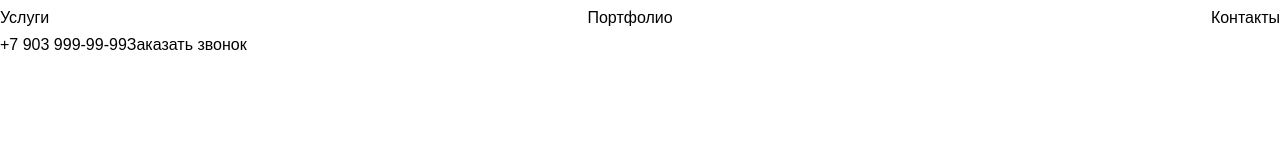
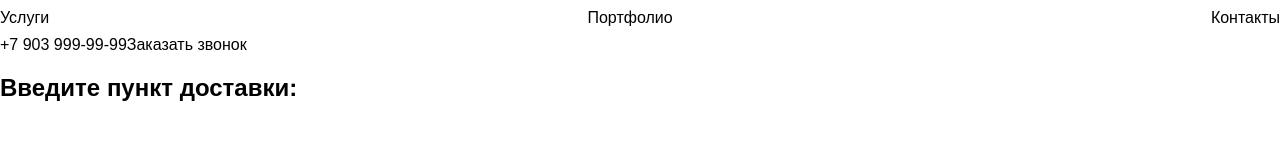
Before and after one commit to AlexanderAndrosov/special-app, a plain HTML site: page index.html in a window 1280 px wide. Drawn offline with Linux system fonts and the light colour scheme.

Commit message:
basket delivery options block added

```diff
--- a/index.html
+++ b/index.html
@@ -20,6 +20,7 @@
             <a href="tel:+79039999999">+7 903 999-99-99</a
             <button>Заказать звонок</button>
         </div>
+        <h2>Введите пункт доставки:</h2>
     </header>
 </body>
 </html>
```
